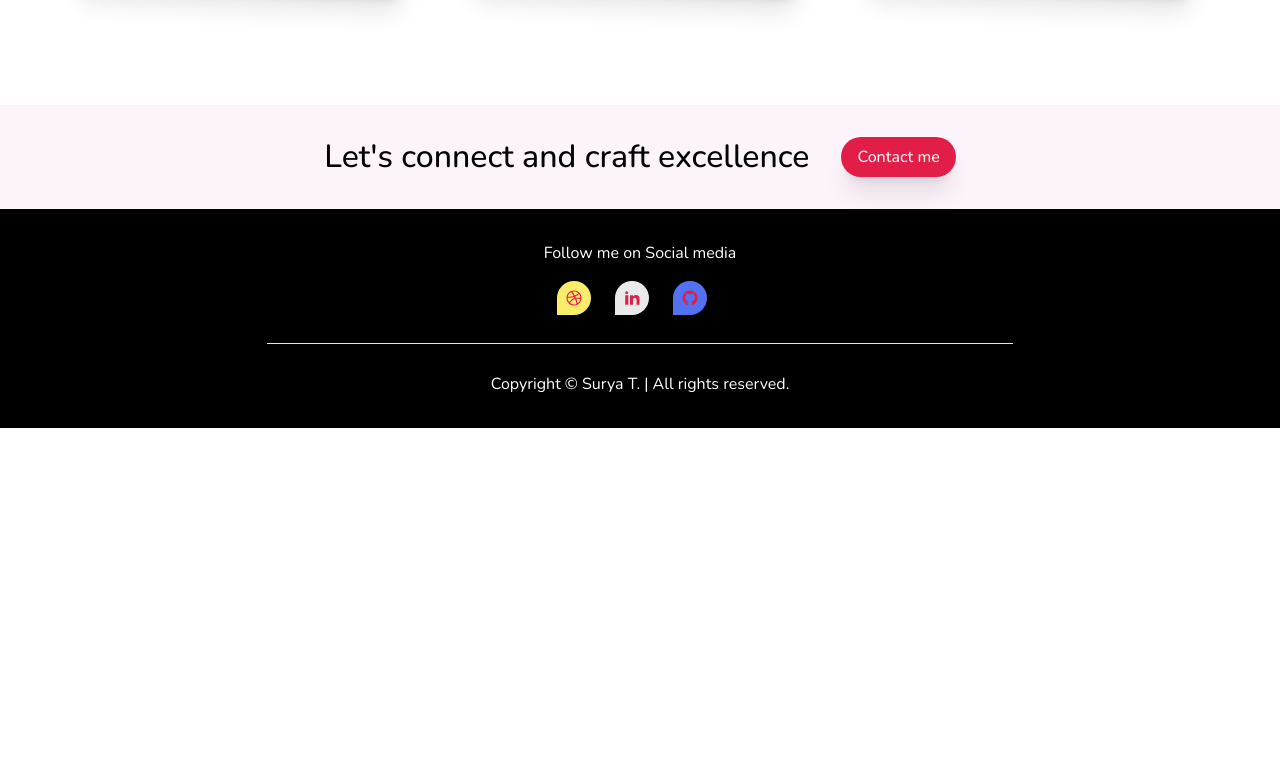
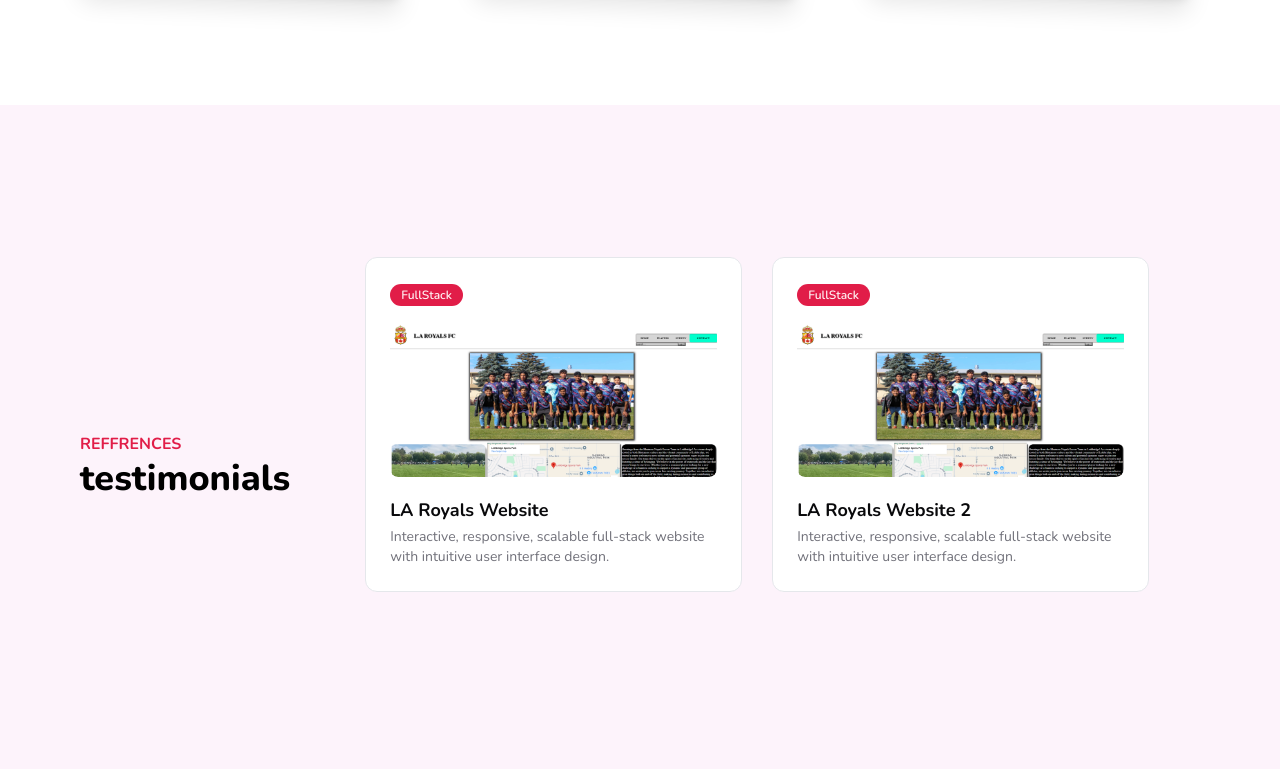
Before and after one commit to suryatimsina07/myportfolio, a Next.js app: page / in a window 1280 px wide. Shown: the part 2051-2820 px from the top of the page. Before the commit the page ends 2479 px from the top, so only its background shows below. Built offline with nearby package versions, Linux system fonts and the light colour scheme.

Commit message:
testimonials

```diff
--- a/app/page.js
+++ b/app/page.js
@@ -11,7 +11,7 @@ export default function Home() {
       <Hero />
       <About />
       <Services />
-      {/* <Portfolio /> */}
+      <Portfolio />
       <Contact />
     </main>
   );
--- a/components/LanguageProgress.jsx
+++ b/components/LanguageProgress.jsx
@@ -10,6 +10,7 @@ const LanguagesProgress = () => {
         { language: 'SQL', proficiency: 57, bgColor: '#61DAFB' },
         { language: 'Next.js', proficiency: 70, bgColor: '#ffabe7' },
         { language: 'React', proficiency: 75, bgColor: '#b068cb' },
+
     ];
 
     return (
--- a/components/Portfolio.jsx
+++ b/components/Portfolio.jsx
@@ -16,8 +16,8 @@ const Portfolio = () => {
             <div className="flex flex-col xl:flex-row gap-6">
                 {/* title */}
                 <div className="flex flex-col xl:justify-center">
-                    <span className="text-primary uppercase font-bold">Projects</span>
-                    <h3 className='h3 font-extrabold'>My Creations</h3>
+                    <span className="text-primary uppercase font-bold">Reffrences</span>
+                    <h3 className='h3 font-extrabold'>testimonials</h3>
                 </div>
                 {/* Projects */}
                 <div className="mx-auto max-w-[70%] md:max-w-full xl:max-w-[70%]">
--- a/public/data.js
+++ b/public/data.js
@@ -70,68 +70,19 @@ export const SERVICES = [
 // Work data
 export const WORKDATA = [
   {
-    title: "Indian Restaurant Website",
-    url: "/newtaste.png",
-    category: "frontEnd",
-    github: "https://github.com/ishworX/new-taste-of-india",
-    live : "https://newtasteofindia.",
+    title: "LA Royals Website ",
+    url: "/la.png",
+    category: "fullStack",
+    github: "https://github.com/suryatimsina07/laroyals",
+    live : "https://suryatimsina07.github.io/laroyals/",
     des: "Interactive, responsive, scalable full-stack website with intuitive user interface design.",
   },
   {
-    title: "Discord Profile Portfolio",
-    url: "/whoisrabbit.png",
-    category: "frontEnd",
-    github: "https://github.com/ishworX/Portfolio",
-    live : "https://whoisrabbit.com",
-    des: "Interactive, responsive, scalable full-stack website with intuitive user interface design.",
-  },
-  {
-    title: "Restaurant Website",
-    url: "/restaurant.png",
-    category: "frontEnd",
-    github: "https://github.com/ishworX/new-taste-of-india",
-    live : "https://new-taste-of-india.vercel.app",
-    des: "Interactive, responsive, scalable full-stack website with intuitive user interface design.",
-  },
-
-  {
-    title: "Groove Music Bot",
-    url: "/grooveBot.png",
-    category: "backEnd",
-    github: "https://github.com/theNamasteNepal/groove-bot",
-    live : "https://whoisrabbit.com/projects/groove",
-    des: "Interactive, responsive, scalable full-stack website with intuitive user interface design.",
-  },
-  {
-    title: "Indian Restaurant Website",
-    url: "/newtaste.png",
+    title: "LA Royals Website 2",
+    url: "/la.png",
     category: "fullStack",
-    github: "https://github.com/ishworX/new-taste-of-india",
-    live : "https://newtasteofindia.ca",
-    des: "Interactive, responsive, scalable full-stack website with intuitive user interface design.",
-  },
-  {
-    title: "Interview Prep APP",
-    url: "/interview.png",
-    category: "fullStack",
-    github: "https://github.com/ishworX/Interview-Prep-App",
-    live : "https://ai-interview-prep-app.vercel.app",
-    des: "Interactive, responsive, scalable full-stack website with intuitive user interface design.",
-  },
-  {
-    title: "SPA Website",
-    url: "/spa.png",
-    category: "fullStack",
-    github: "https://github.com/DibsTHEgreat/spa_website/tree/test",
-    live : "/",
-    des: "Interactive, responsive, scalable full-stack website with intuitive user interface design.",
-  },
-  {
-    title: "fullStack Website",
-    url: "/namasteNepal.png",
-    category: "fullStack",
-    github: "https://github.com/ishworX/new-taste-of-india",
-    live : "http://thenamastenepal.com",
+    github: "https://github.com/suryatimsina07/laroyals",
+    live : "https://suryatimsina07.github.io/laroyals/",
     des: "Interactive, responsive, scalable full-stack website with intuitive user interface design.",
   },
 ];
```
Also changed, not shown: public/la.png (added).
